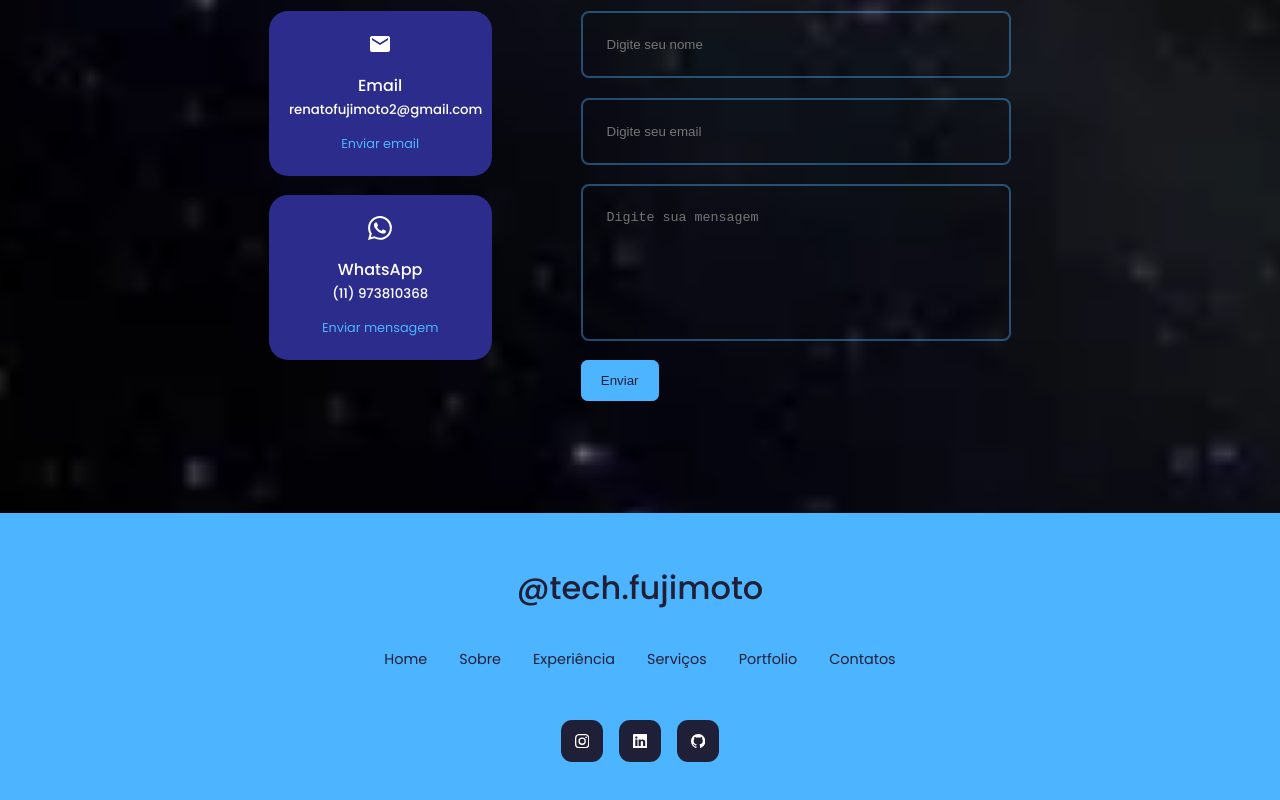
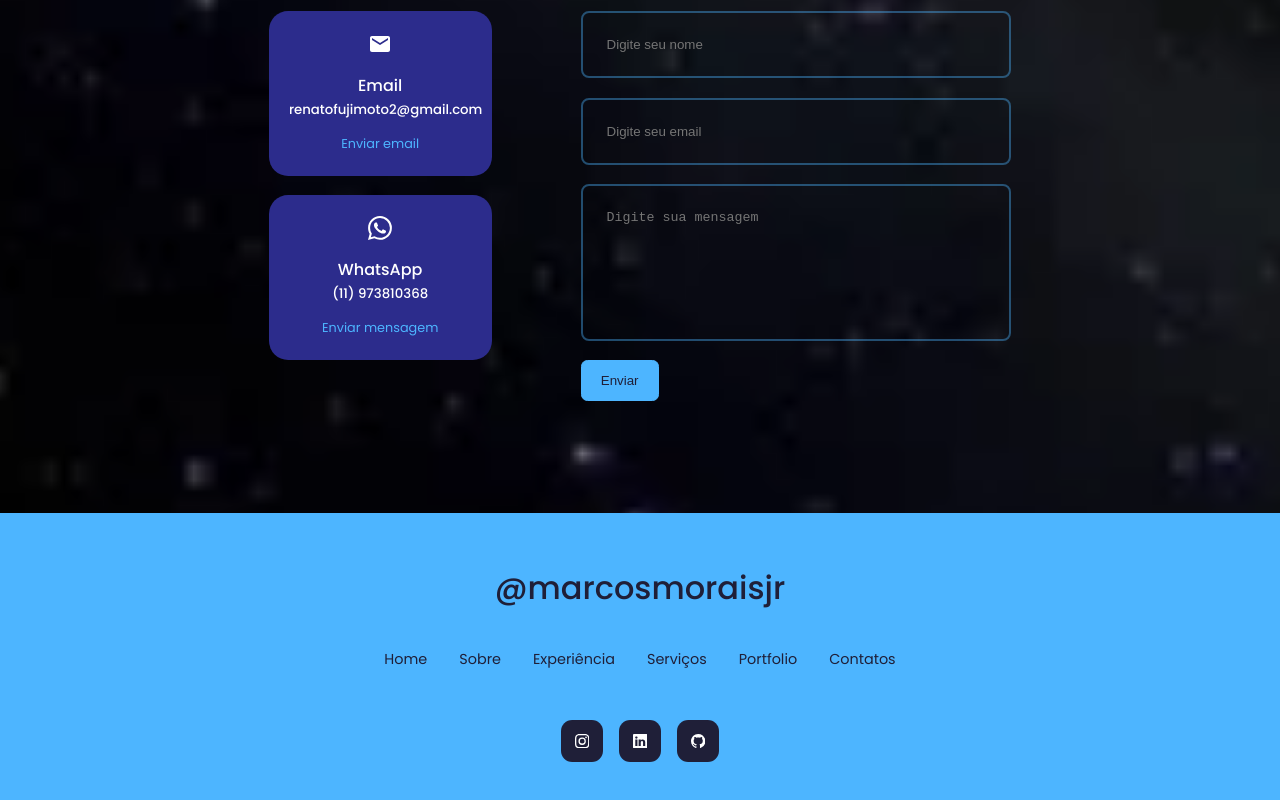
Before and after one commit to marcosmoraisjr/myPortifolio-React.Js, a React (Create React App) app: page / in a window 1280 px wide. Shown: the part 3489-4289 px from the top of the page. Built offline with nearby package versions, Linux system fonts and the light colour scheme.

Commit message:
first commit

```diff
--- a/src/components/Footer/Footer.jsx
+++ b/src/components/Footer/Footer.jsx
@@ -7,7 +7,7 @@ import {BsGithub} from "react-icons/bs"
 const Footer = () => {
   return (
     <footer>
-      <a href="#" className='footer_logo'>@tech.fujimoto</a>
+      <a href="#" className='footer_logo'>@marcosmoraisjr</a>
 
       <ul className='permalinks'>
         <li><a href="#">Home</a></li>
@@ -19,9 +19,9 @@ const Footer = () => {
       </ul>
 
       <div className="footer_socials">
-        <a href="https://www.instagram.com/tech.fujimoto/"><BsInstagram/></a>
-        <a href="https://www.linkedin.com/in/renato-fujimoto-1321b71b0/"><BsLinkedin/></a>
-        <a href="https://github.com/Renatofujimoto"><BsGithub/></a>
+        <a href="https://www.instagram.com/marcosmoraisjr/"><BsInstagram/></a>
+        <a href="https://www.linkedin.com/in/marcosmoraisjr/"><BsLinkedin/></a>
+        <a href="https://github.com/marcosmoraisjr"><BsGithub/></a>
       </div>
 
     </footer>
```
